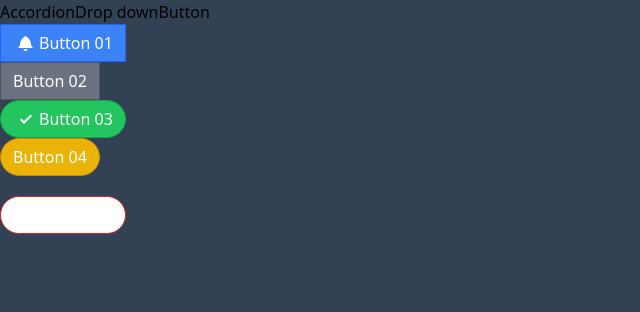
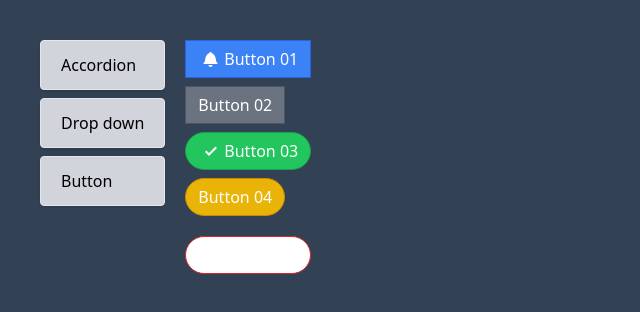
Before and after one commit to IsmayelAlam/practice_react, a React (Create React App) app in the folder react_practice008/: page /button in a window 1280 px wide. Shown: the top 312 px of the page, without its empty margins (0-640 px from the left). Built offline with nearby package versions, Linux system fonts and the light colour scheme.

Commit message:
add style to sidebar

```diff
--- a/react_practice008/src/App.js
+++ b/react_practice008/src/App.js
@@ -6,10 +6,12 @@ import Route from "./components/Route";
 
 function App() {
   return (
-    <div className="bg-slate-700 h-screen">
-      <Link to="/accordion">Accordion</Link>
-      <Link to="/dropdown">Drop down</Link>
-      <Link to="/button">Button</Link>
+    <div className="bg-slate-700 h-screen flex gap-5 p-10">
+      <div>
+        <Link to="/accordion">Accordion</Link>
+        <Link to="/dropdown">Drop down</Link>
+        <Link to="/button">Button</Link>
+      </div>
 
       <Route path="/accordion">
         <AccordionPage />
--- a/react_practice008/src/components/Button.js
+++ b/react_practice008/src/components/Button.js
@@ -13,7 +13,7 @@ function Button({
 }) {
   const classes = className(
     rest.customclass,
-    `px-3 py-1.5 border flex items-center `,
+    `px-3 py-1.5 border flex items-center mb-2`,
     {
       "bg-blue-500 border-blue-600 text-white": primary,
       "bg-gray-500 border-gray-600 text-white": secondary,
--- a/react_practice008/src/components/Link.js
+++ b/react_practice008/src/components/Link.js
@@ -4,7 +4,8 @@ import NavContext from "../contexts/navContext";
 function Link({ to, children }) {
   const { navigate } = useContext(NavContext);
 
-  console.log(navigate);
+  const classes =
+    "border rounded shadow cursor-pointer bg-gray-300 py-3 px-5 mb-2 w-full flex";
 
   const handleClick = (event) => {
     event.preventDefault();
@@ -12,7 +13,11 @@ function Link({ to, children }) {
     navigate(to);
   };
 
-  return <a onClick={handleClick}>{children}</a>;
+  return (
+    <a onClick={handleClick} className={classes}>
+      {children}
+    </a>
+  );
 }
 
 export default Link;
```
